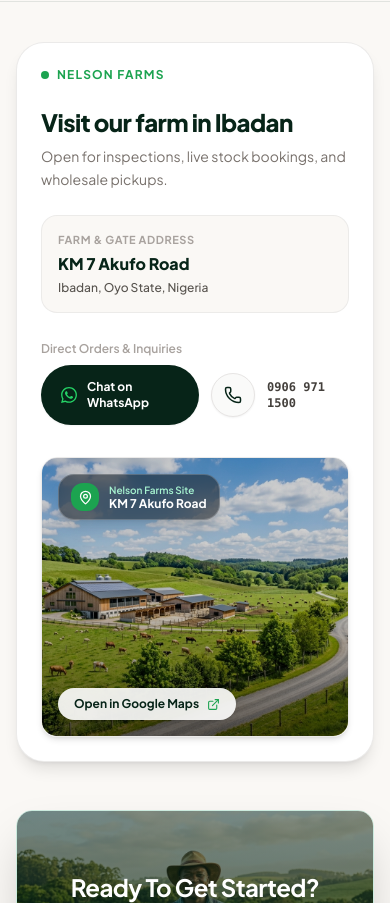
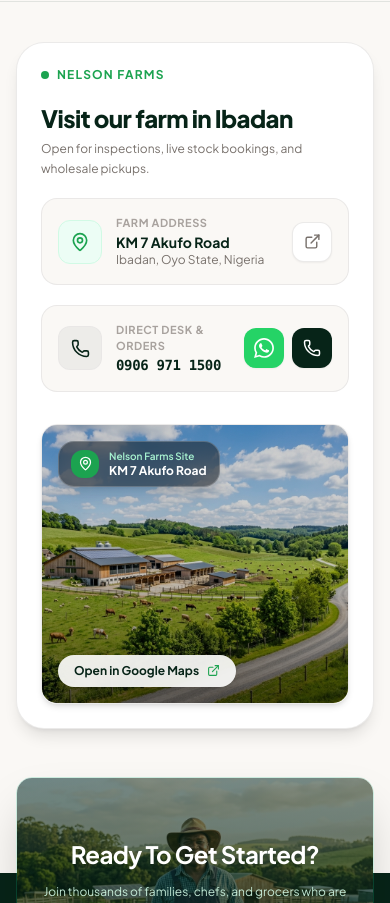
Before and after one commit to 09011399255/Nelson-Farm-Store, a React (Vite) app: page / in a window 390 px wide. Shown: the part 10120-11023 px from the top of the page. Built offline with nearby package versions, Linux system fonts and the light colour scheme; a web font is replaced by a local one.

Commit message:
Refactor contact cards into polished parallel rows with integrated phone number and aligned action buttons

```diff
--- a/src/components/ContactSection.jsx
+++ b/src/components/ContactSection.jsx
@@ -17,7 +17,7 @@
           <div className="bg-white rounded-[28px] sm:rounded-[36px] p-6 sm:p-8 lg:p-10 shadow-lg border border-stone-200/80">
             <div className="grid grid-cols-1 lg:grid-cols-12 gap-8 lg:gap-10 items-center">
               {/* Left Column: Information & Actions */}
-              <div className="lg:col-span-5 flex flex-col justify-center space-y-6">
+              <div className="lg:col-span-5 flex flex-col justify-center space-y-5">
                 {/* Brand Tag */}
                 <div className="inline-flex items-center gap-2 text-xs font-bold uppercase tracking-widest text-[#1ca350]">
                   <span className="w-2 h-2 rounded-full bg-[#1ca350]"></span>
@@ -29,60 +29,91 @@
                   <h2 className="font-sans text-2xl sm:text-3xl lg:text-4xl font-extrabold text-[#072418] tracking-tight leading-tight">
                     Visit our farm in Ibadan
                   </h2>
-                  <p className="text-stone-500 text-sm mt-2 leading-relaxed">
+                  <p className="text-stone-500 text-xs sm:text-sm mt-1.5 leading-relaxed">
                     Open for inspections, live stock bookings, and wholesale pickups.
                   </p>
                 </div>
 
-                {/* Address Block */}
-                <div className="p-4 rounded-2xl bg-[#FAF8F5] border border-stone-200/70 space-y-1">
-                  <div className="text-[11px] font-bold text-stone-400 uppercase tracking-wider">
-                    Farm & Gate Address
+                {/* Card 1: Farm Address */}
+                <div className="flex items-center justify-between p-4 sm:p-4.5 rounded-2xl bg-[#FAF8F5] border border-stone-200/80">
+                  <div className="flex items-center gap-3.5">
+                    <div className="w-11 h-11 rounded-xl bg-emerald-50 text-[#1ca350] flex items-center justify-center flex-shrink-0 border border-emerald-100">
+                      <MapPin size={20} />
+                    </div>
+                    <div>
+                      <span className="text-[11px] font-bold text-stone-400 uppercase tracking-wider block">
+                        Farm Address
+                      </span>
+                      <p className="text-sm sm:text-base font-bold text-[#072418]">
+                        KM 7 Akufo Road
+                      </p>
+                      <p className="text-xs text-stone-500">
+                        Ibadan, Oyo State, Nigeria
+                      </p>
+                    </div>
                   </div>
-                  <div className="text-base sm:text-lg font-extrabold text-[#072418]">
-                    KM 7 Akufo Road
-                  </div>
-                  <div className="text-xs sm:text-sm text-stone-600 font-medium">
-                    Ibadan, Oyo State, Nigeria
-                  </div>
+
+                  <a
+                    href={mapsUrl}
+                    target="_blank"
+                    rel="noopener noreferrer"
+                    title="Open in Google Maps"
+                    className="w-10 h-10 sm:w-11 sm:h-11 rounded-xl bg-white hover:bg-emerald-50 text-stone-500 hover:text-[#1ca350] border border-stone-200/80 flex items-center justify-center transition-all shadow-sm flex-shrink-0 group"
+                  >
+                    <ExternalLink
+                      size={17}
+                      className="group-hover:translate-x-0.5 group-hover:-translate-y-0.5 transition-transform"
+                    />
+                  </a>
                 </div>
 
-                {/* Contact Actions: Primary WhatsApp + Call Icon Button */}
-                <div className="space-y-2 pt-1">
-                  <div className="text-xs font-semibold text-stone-400">
-                    Direct Orders & Inquiries
+                {/* Card 2: Contact Channels */}
+                <div className="flex items-center justify-between p-4 sm:p-4.5 rounded-2xl bg-[#FAF8F5] border border-stone-200/80">
+                  <div className="flex items-center gap-3.5">
+                    <div className="w-11 h-11 rounded-xl bg-[#072418]/5 text-[#072418] flex items-center justify-center flex-shrink-0 border border-stone-200/60">
+                      <Phone size={19} />
+                    </div>
+                    <div>
+                      <span className="text-[11px] font-bold text-stone-400 uppercase tracking-wider block">
+                        Direct Desk & Orders
+                      </span>
+                      <a
+                        href="tel:+2349069711500"
+                        className="text-sm sm:text-base font-bold text-[#072418] hover:text-[#1ca350] transition-colors font-mono tracking-tight block"
+                      >
+                        0906 971 1500
+                      </a>
+                    </div>
                   </div>
-                  <div className="flex items-center gap-3">
-                    {/* Primary Action: WhatsApp */}
+
+                  {/* Direct Action Icon Buttons */}
+                  <div className="flex items-center gap-2 flex-shrink-0">
+                    {/* WhatsApp Action Button */}
                     <a
                       href="https://wa.me/2349069711500?text=Hello%20Nelson%20Farms%2C%20I%20would%20like%20to%20place%20an%20order."
                       target="_blank"
                       rel="noopener noreferrer"
-                      className="inline-flex items-center gap-2.5 bg-[#072418] hover:bg-[#0e3827] text-white font-bold text-xs sm:text-sm px-5 sm:px-6 py-3.5 rounded-full shadow-sm transition-all hover:scale-[1.02]"
+                      title="Chat on WhatsApp"
+                      aria-label="Chat on WhatsApp"
+                      className="w-10 h-10 sm:w-11 sm:h-11 rounded-xl bg-[#25D366] hover:bg-[#20ba59] text-white flex items-center justify-center transition-all hover:scale-105 shadow-sm"
                     >
                       <svg
-                        className="w-4 h-4 fill-[#25D366] flex-shrink-0"
+                        className="w-5 h-5 fill-current"
                         viewBox="0 0 24 24"
                       >
                         <path d="M.057 24l1.687-6.163c-1.041-1.804-1.588-3.849-1.587-5.946.003-6.556 5.338-11.891 11.893-11.891 3.181.001 6.167 1.24 8.413 3.488 2.245 2.248 3.481 5.236 3.48 8.414-.003 6.557-5.338 11.892-11.893 11.892-1.99-.001-3.951-.5-5.688-1.448l-6.305 1.654zm6.597-3.807c1.676.995 3.276 1.591 5.392 1.592 5.448 0 9.886-4.434 9.889-9.885.002-5.462-4.415-9.89-9.881-9.892-5.452 0-9.887 4.434-9.889 9.884-.001 2.225.651 3.891 1.746 5.634l-.999 3.648 3.742-.981zm11.387-5.464c-.074-.124-.272-.198-.57-.347-.297-.149-1.758-.868-2.031-.967-.272-.099-.47-.149-.669.149-.198.297-.768.967-.941 1.165-.173.198-.347.223-.644.074-.297-.149-1.255-.462-2.39-1.475-.883-.788-1.48-1.761-1.653-2.059-.173-.297-.018-.458.13-.606.134-.133.297-.347.446-.521.151-.172.2-.296.3-.495.099-.198.05-.372-.025-.521-.075-.148-.669-1.611-.916-2.206-.242-.579-.487-.501-.669-.51l-.57-.01c-.198 0-.52.074-.792.372s-1.04 1.016-1.04 2.479 1.065 2.876 1.213 3.074c.149.198 2.095 3.2 5.076 4.487.709.306 1.263.489 1.694.626.712.226 1.36.194 1.872.118.571-.085 1.758-.719 2.006-1.413.248-.695.248-1.29.173-1.414z" />
                       </svg>
-                      <span>Chat on WhatsApp</span>
                     </a>
 
-                    {/* Secondary Action: Call Icon Button */}
+                    {/* Phone Call Action Button */}
                     <a
                       href="tel:+2349069711500"
                       title="Call: 0906 971 1500"
-                      aria-label="Call 0906 971 1500"
-                      className="w-11 h-11 sm:w-12 sm:h-12 rounded-full border border-stone-200 bg-stone-50 hover:bg-stone-100 text-[#072418] flex items-center justify-center transition-transform hover:scale-105 shadow-sm flex-shrink-0"
+                      aria-label="Call: 0906 971 1500"
+                      className="w-10 h-10 sm:w-11 sm:h-11 rounded-xl bg-[#072418] hover:bg-[#0e3827] text-white flex items-center justify-center transition-all hover:scale-105 shadow-sm"
                     >
                       <Phone size={18} />
                     </a>
-
-                    {/* Phone Number Display */}
-                    <span className="text-xs sm:text-sm font-bold text-stone-700 font-mono">
-                      0906 971 1500
-                    </span>
                   </div>
                 </div>
               </div>
```
